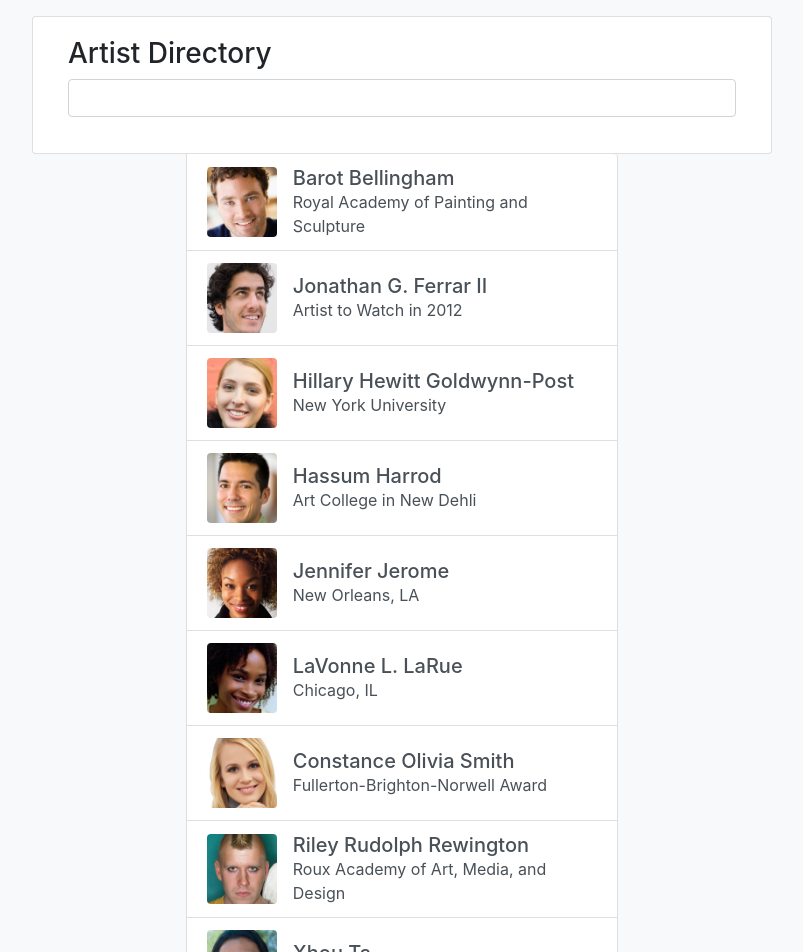
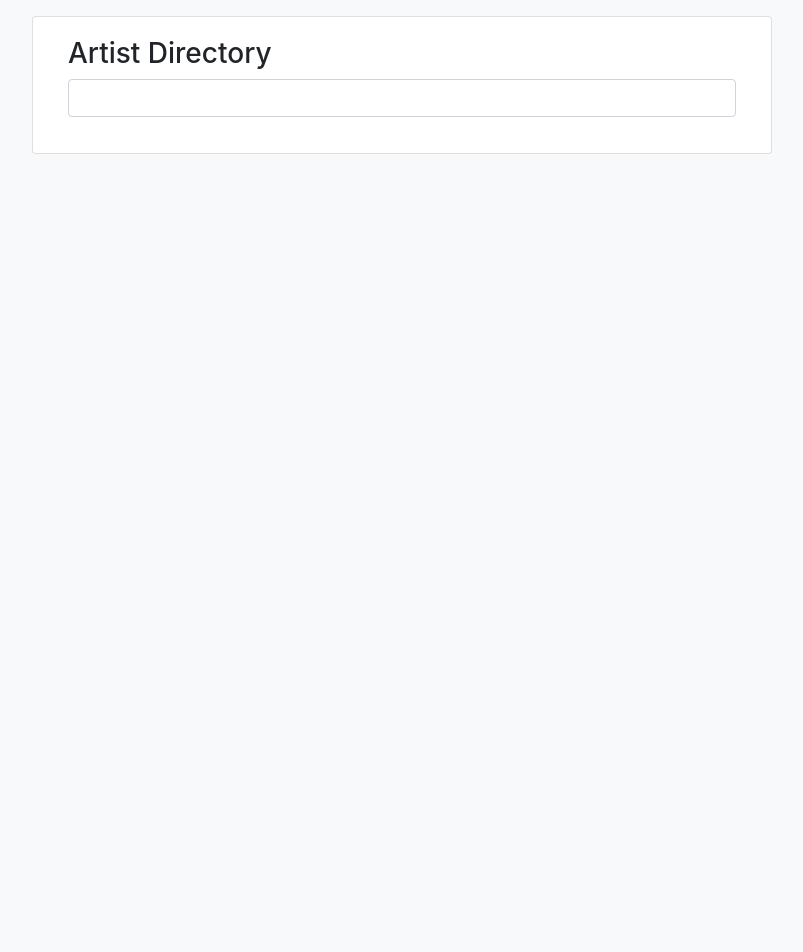
Before and after one commit to Annaliskirwa/_App_Ocho, an Angular app: page / in a window 1280 px wide. Shown: the top 952 px of the page, without its empty margins (238-1041 px from the left). After the commit the page ends 800 px from the top, so only its background shows below. Built offline with nearby package versions, Linux system fonts and the light colour scheme.

Commit message:
It will transfer the artist details to a json file

```diff
--- a/src/app/app.component.ts
+++ b/src/app/app.component.ts
@@ -17,61 +17,6 @@ export class AppComponent {
 
   constructor(){
     this.query = ""
-    this.artist =
-    [
-      {
-        "name":"Barot Bellingham",
-        "shortname":"Barot_Bellingham",
-        "reknown":"Royal Academy of Painting and Sculpture",
-        "bio":"Barot has just finished his final year at The Royal Academy of Painting and Sculpture, where he excelled in glass etching paintings and portraiture. Hailed as one of the most diverse artists of his generation, Barot is equally as skilled with watercolors as he is with oils, and is just as well-balanced in different subject areas. Barot's collection entitled \"The Un-Collection\" will adorn the walls of Gilbert Hall, depicting his range of skills and sensibilities - all of them, uniquely Barot, yet undeniably different"
-      },
-      {
-        "name":"Jonathan G. Ferrar II",
-        "shortname":"Jonathan_Ferrar",
-        "reknown":"Artist to Watch in 2012",
-        "bio":"The Artist to Watch in 2012 by the London Review, Johnathan has already sold one of the highest priced-commissions paid to an art student, ever on record. The piece, entitled Gratitude Resort, a work in oil and mixed media, was sold for $750,000 and Jonathan donated all the proceeds to Art for Peace, an organization that provides college art scholarships for creative children in developing nations"
-      },
-      {
-        "name":"Hillary Hewitt Goldwynn-Post",
-        "shortname":"Hillary_Goldwynn",
-        "reknown":"New York University",
-        "bio":"Hillary is a sophomore art sculpture student at New York University, and has already won all the major international prizes for new sculptors, including the Divinity Circle, the International Sculptor's Medal, and the Academy of Paris Award. Hillary's CAC exhibit features 25 abstract watercolor paintings that contain only water images including waves, deep sea, and river."
-      },
-      {
-        "name":"Hassum Harrod",
-        "shortname":"Hassum_Harrod",
-        "reknown":"Art College in New Dehli",
-        "bio":"The Art College in New Dehli has sponsored Hassum on scholarship for his entire undergraduate career at the university, seeing great promise in his contemporary paintings of landscapes - that use equal parts muted and vibrant tones, and are almost a contradiction in art. Hassum will be speaking on \"The use and absence of color in modern art\" during Thursday's agenda."
-      },
-      {
-        "name":"Jennifer Jerome",
-        "shortname":"Jennifer_Jerome",
-        "reknown":"New Orleans, LA",
-        "bio":"A native of New Orleans, much of Jennifer's work has centered around abstract images that depict flooding and rebuilding, having grown up as a teenager in the post-flood years. Despite the sadness of devastation and lives lost, Jennifer's work also depicts the hope and togetherness of a community that has persevered. Jennifer's exhibit will be discussed during Tuesday's Water in Art theme."
-      },
-      {
-        "name":"LaVonne L. LaRue",
-        "shortname":"LaVonne_LaRue",
-        "reknown":"Chicago, IL",
-        "bio":"LaVonne's giant-sized paintings all around Chicago tell the story of love, nature, and conservation - themes that are central to her heart. LaVonne will share her love and skill of graffiti art on Monday's schedule, as she starts the painting of a 20-foot high wall in the Rousseau Room of Hotel Contempo in front of a standing-room only audience in Art in Unexpected Places."
-      },
-      {
-        "name":"Constance Olivia Smith",
-        "shortname":"Constance_Smith",
-        "reknown":"Fullerton-Brighton-Norwell Award",
-        "bio":"Constance received the Fullerton-Brighton-Norwell Award for Modern Art for her mixed-media image of a tree of life, with jewel-adorned branches depicting the arms of humanity, and precious gemstone-decorated leaves representing the spouting buds of togetherness. The daughter of a New York jeweler, Constance has been salvaging the discarded remnants of her father's jewelry-making since she was five years old, and won the New York State Fair grand prize at the age of 8 years old for a gem-adorned painting of the Manhattan Bridge."
-      },
-      {
-        "name":"Riley Rudolph Rewington",
-        "shortname":"Riley_Rewington",
-        "reknown":"Roux Academy of Art, Media, and Design",
-        "bio":"A first-year student at the Roux Academy of Art, Media, and Design, Riley is already changing the face of modern art at the university. Riley's exquisite abstract pieces have no intention of ever being understood, but instead beg the viewer to dream, create, pretend, and envision with their mind's eye. Riley will be speaking on the \"Art of Abstract\" during Thursday's schedule"
-      },
-      {
-        "name":"Xhou Ta",
-        "shortname":"Xhou_Ta",
-        "reknown":"China International Art University",
-        "bio":"A senior at the China International Art University, Xhou has become well-known for his miniature sculptures, often the size of a rice granule, that are displayed by rear projection of microscope images on canvas. Xhou will discuss the art and science behind his incredibly detailed works of art."
-      }
-    ]
+    this.artist = [];
+
   }}
```
